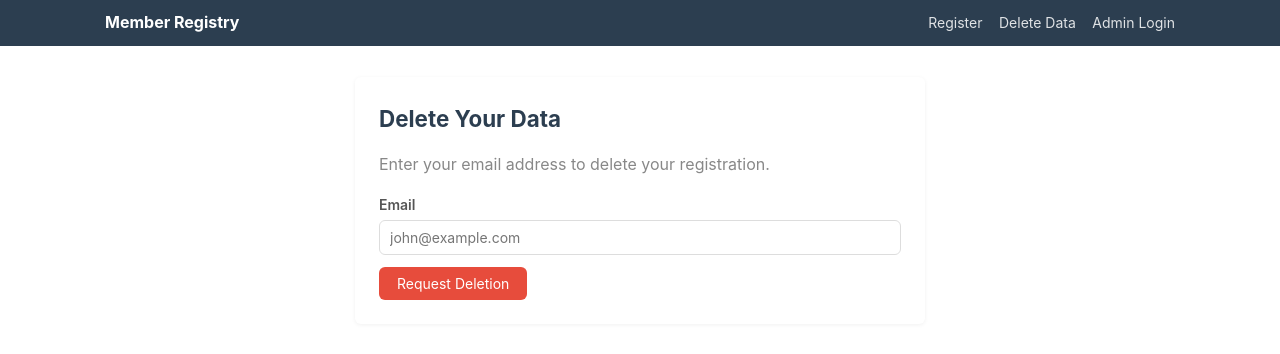
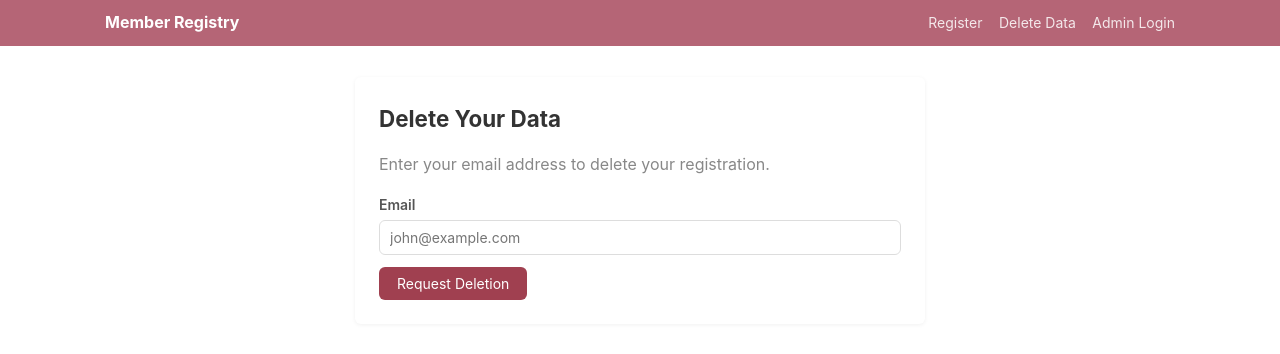
Before and after one commit to roy-adler/member-registry, a Flask app: page /delete-request in a window 1280 px wide. Shown: the top 354 px of the page. Run offline with Flask 3, Linux system fonts and the light colour scheme.

Commit message:
resonance colors

```diff
--- a/static/style.css
+++ b/static/style.css
@@ -1,25 +1,25 @@
 /* ===== Theme Colors ===== */
 :root {
-    --color-primary: #3498db;
-    --color-primary-hover: #2980b9;
-    --color-danger: #e74c3c;
-    --color-danger-hover: #c0392b;
-    --color-secondary: #95a5a6;
-    --color-secondary-hover: #7f8c8d;
+    --color-primary: #b56576;
+    --color-primary-hover: #9e4f60;
+    --color-danger: #a04050;
+    --color-danger-hover: #883848;
+    --color-secondary: #8a8a8a;
+    --color-secondary-hover: #6e6e6e;
 
     --color-bg: transparent;
     --color-text: #333;
     --color-text-muted: #888;
     --color-text-label: #555;
-    --color-heading: #2c3e50;
-    --color-heading-sub: #34495e;
+    --color-heading: #333;
+    --color-heading-sub: #444;
 
     --color-card-bg: #fff;
     --color-card-shadow: rgba(0, 0, 0, 0.06);
     --color-border: #ddd;
     --color-border-light: #eee;
 
-    --color-table-header-bg: #f8f9fa;
+    --color-table-header-bg: #faf5f6;
 
     --color-flash-success-bg: #d4edda;
     --color-flash-success-text: #155724;
@@ -89,7 +89,7 @@ input:focus { outline: none; border-color: var(--color-primary); }
 .flash-info { background: var(--color-flash-info-bg); color: var(--color-flash-info-text); border: 1px solid var(--color-flash-info-border); word-break: break-all; }
 
 /* ===== Navigation ===== */
-nav { background: var(--color-heading); padding: 10px 0; margin-bottom: 16px; }
+nav { background: #b56576; padding: 10px 0; margin-bottom: 16px; }
 nav .nav-inner { max-width: 1100px; margin: 0 auto; padding: 0 15px; display: flex; justify-content: space-between; align-items: center; flex-wrap: wrap; gap: 8px; }
 nav a { color: rgba(255,255,255,0.85); text-decoration: none; margin-left: 12px; font-size: 14px; }
 nav a:hover { color: #fff; }
```
